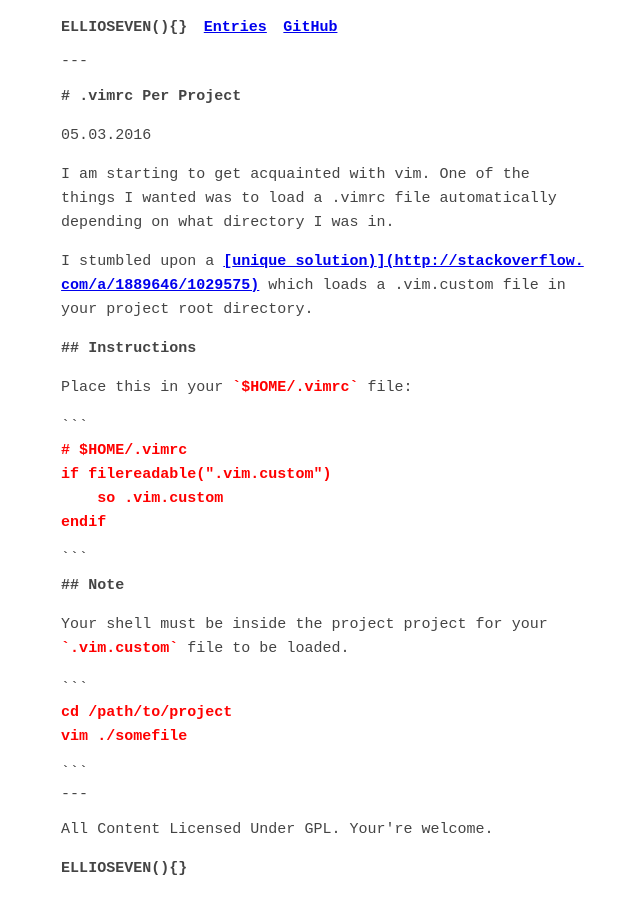
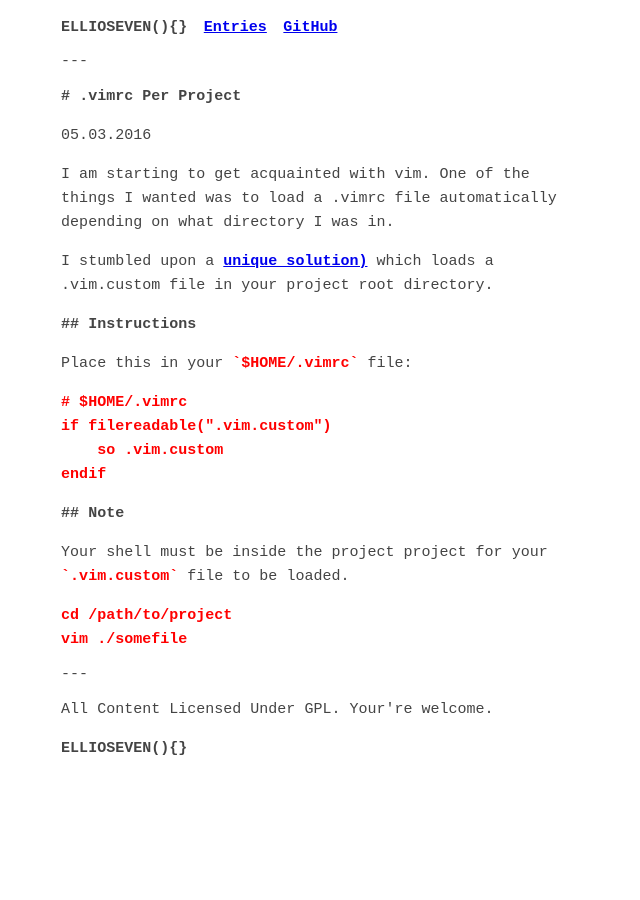
Before and after one commit to ellioseven/ellioseven.github.io, a Jekyll site: the page built from _posts/2016-03-04-vim-rc-per-project.markdown, in a window 1280 px wide. Shown: the whole page, without its empty margins (316-956 px from the left). Built offline with Jekyll 4.4.1, drawn with Linux system fonts in a browser that asks for light colours.

Commit message:
Remove some markdown css looking stuff

````diff
--- a/css/theme.css
+++ b/css/theme.css
@@ -60,7 +60,6 @@ h6:before {
 
 a {
     font-weight: 700;
-    word-break: break-all;
 }
 
 a:hover,
@@ -76,18 +75,6 @@ strong:after {
 em:before,
 em:after {
     content: "__"
-}
-
-pre:before,
-pre:after {
-    content: "```";
-    display: inline-block;
-}
-
-pre:after {
-    -ms-transform: rotate(180deg); /* IE 9 */
-    -webkit-transform: rotate(180deg); /* Chrome, Safari, Opera */
-    transform: rotate(180deg);
 }
 
 pre {
@@ -128,14 +115,6 @@ ul li:before {
 
 img {
     max-width: 100%;
-}
-
-img:after {
-    content: "wtf";
-}
-
-img:before {
-    content: "wtf";
 }
 
 blockquote > *:before {
@@ -185,15 +164,6 @@ nav a {
     margin-right: .5em;
 }
 
-main[role="main"] a:before {
-    content: "[";
-}
-
-main[role="main"] a:after {
-    content: "]("attr(href)")";
-    text-overflow: ellipsis;
-}
-
 .logo {
     font-weight: bold;
     text-transform: uppercase;
````
